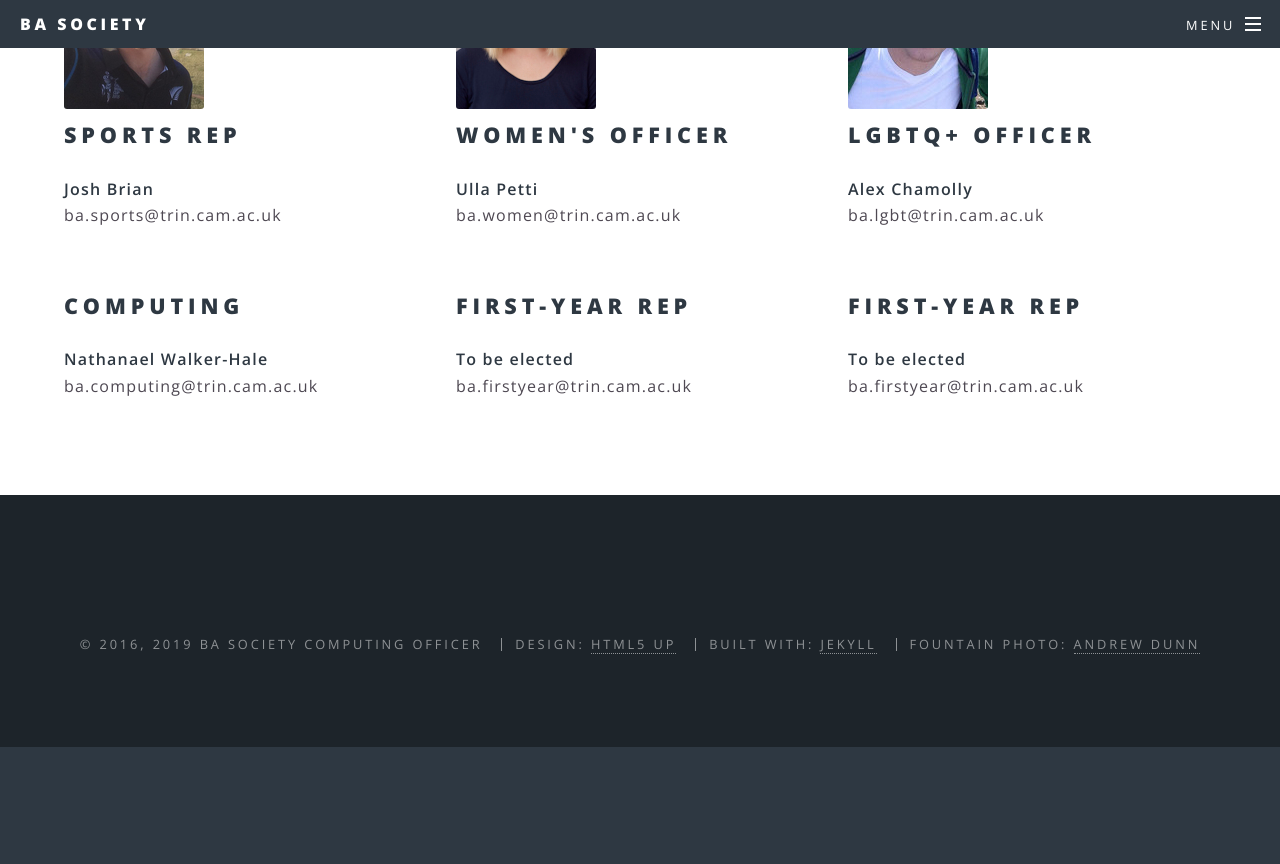
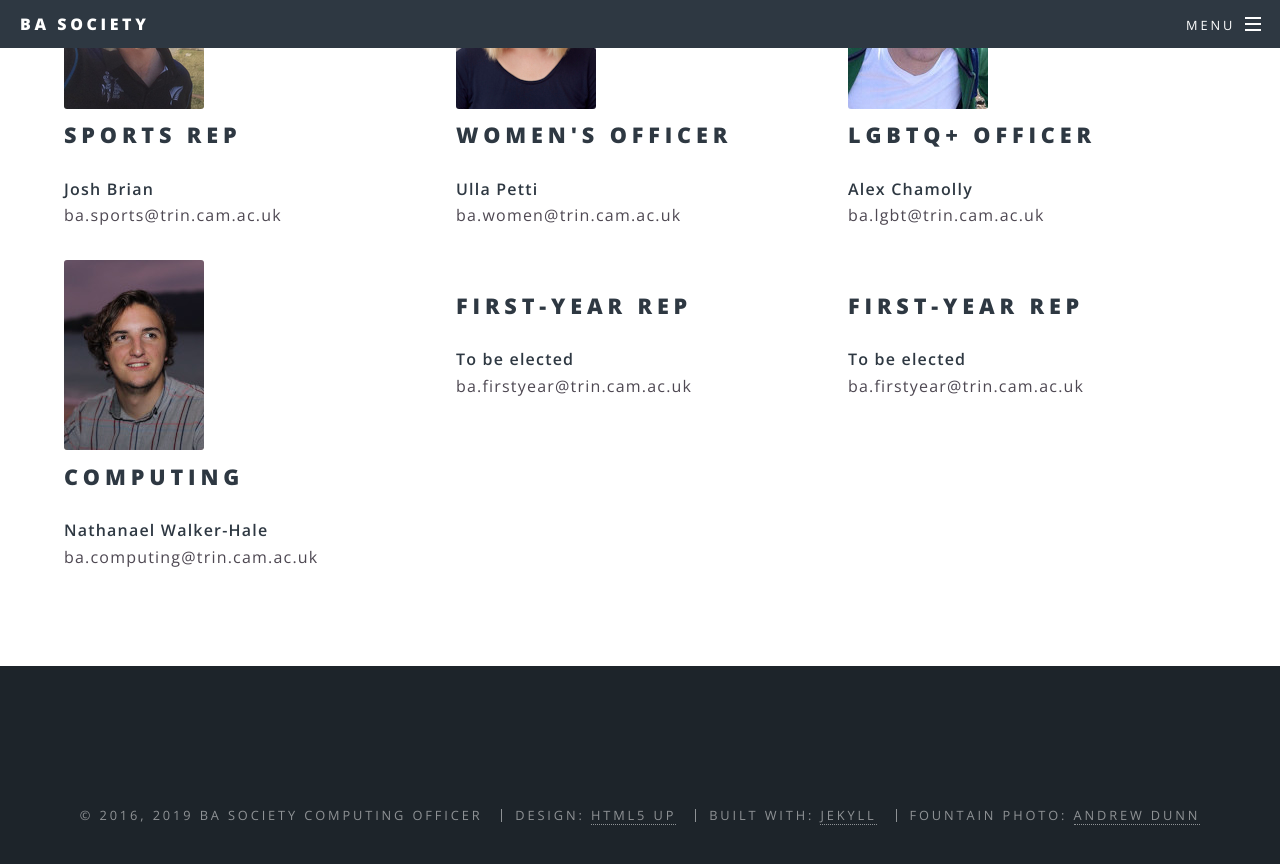
Before and after one commit to TrinityBASociety/trinitybasociety.github.io, a Jekyll site: the page built from committee/index.html, in a window 1280 px wide and 900 px high, scrolled down 1555 px. Shown: the top 864 px of the window. Built offline with Jekyll 4.4.1, drawn with Linux system fonts in a browser that asks for light colours; before the commit the page ends 2302 px from its top, so only the background shows below that.

Commit message:
updating committee

```diff
--- a/committee/index.html
+++ b/committee/index.html
@@ -104,7 +104,7 @@
 
 <div class="row">
 	<div class="4u 12u$(medium)">
-			<div class="image"><img src="/images/committee/rebecca.jpg" alt="" /></div><div class="content">
+			<div class="image"><img src="/images/committee/nat.jpg" alt="" /></div><div class="content">
 				<h2>Computing</h2>
 				<b>Nathanael Walker-Hale</b>
 				<p>ba.computing@trin.cam.ac.uk</p>
```
Also changed, not shown: images/committee/nat.jpg (added).
